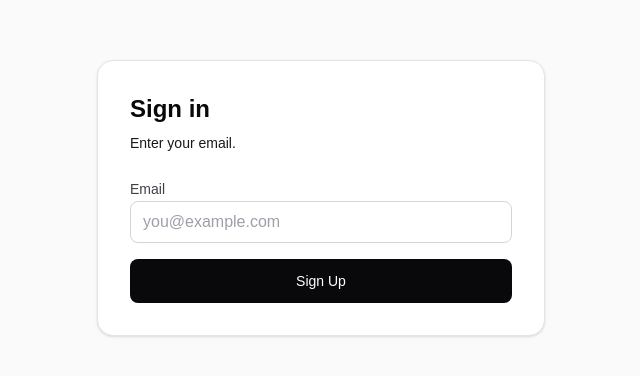
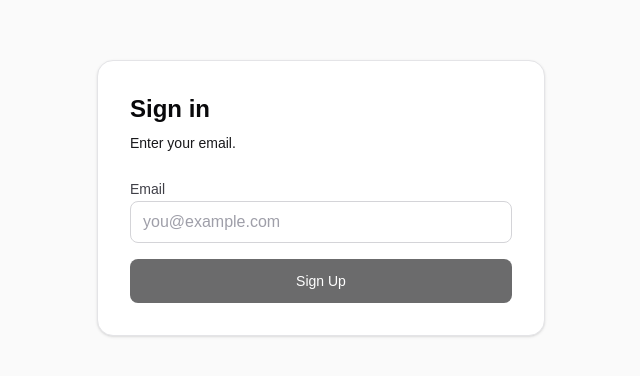
Before and after one commit to pietrzakkuba/next-thing, a Next.js app: page /auth/login in a window 1280 px wide. Shown: the part 202-578 px from the top of the page, without its empty margins (319-959 px from the left). Built offline with nearby package versions, Linux system fonts and the light colour scheme.

Commit message:
add login email validation

```diff
--- a/src/components/LoginForm.tsx
+++ b/src/components/LoginForm.tsx
@@ -3,10 +3,13 @@
 import { useState, type FormEvent } from "react";
 import { createClient } from "@/lib/supabase/client";
 
+const EMAIL_REGEX = /^[^\s@]+@[^\s@]+\.[^\s@]+$/;
+
 export default function LoginForm() {
   const [email, setEmail] = useState("");
   const [message, setMessage] = useState<string | null>(null);
   const [isLoading, setIsLoading] = useState(false);
+  const isEmailValid = EMAIL_REGEX.test(email);
 
   async function handleSubmit(event: FormEvent<HTMLFormElement>) {
     event.preventDefault();
@@ -27,7 +30,7 @@ export default function LoginForm() {
       return;
     }
 
-    setMessage("Check your email for the magic link.");
+    setMessage("Check your email for the link.");
     setIsLoading(false);
   }
 
@@ -56,7 +59,7 @@ export default function LoginForm() {
 
           <button
             type="submit"
-            disabled={isLoading}
+            disabled={isLoading || !isEmailValid}
             className="flex h-11 w-full cursor-pointer items-center justify-center rounded-lg bg-zinc-950 px-4 text-sm font-medium text-white transition hover:bg-zinc-800 disabled:cursor-not-allowed disabled:opacity-60"
           >
             {isLoading ? "Sending..." : "Sign Up"}
```
